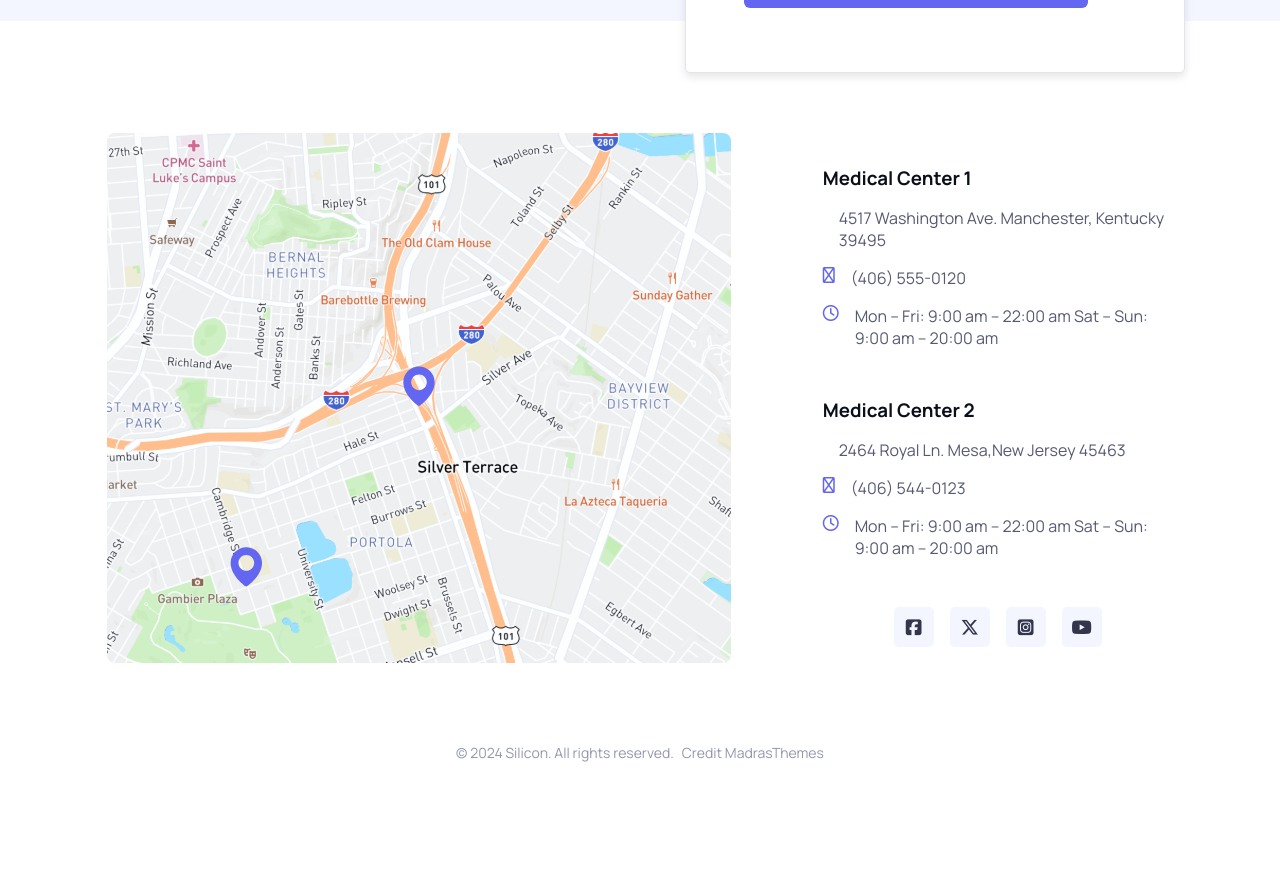
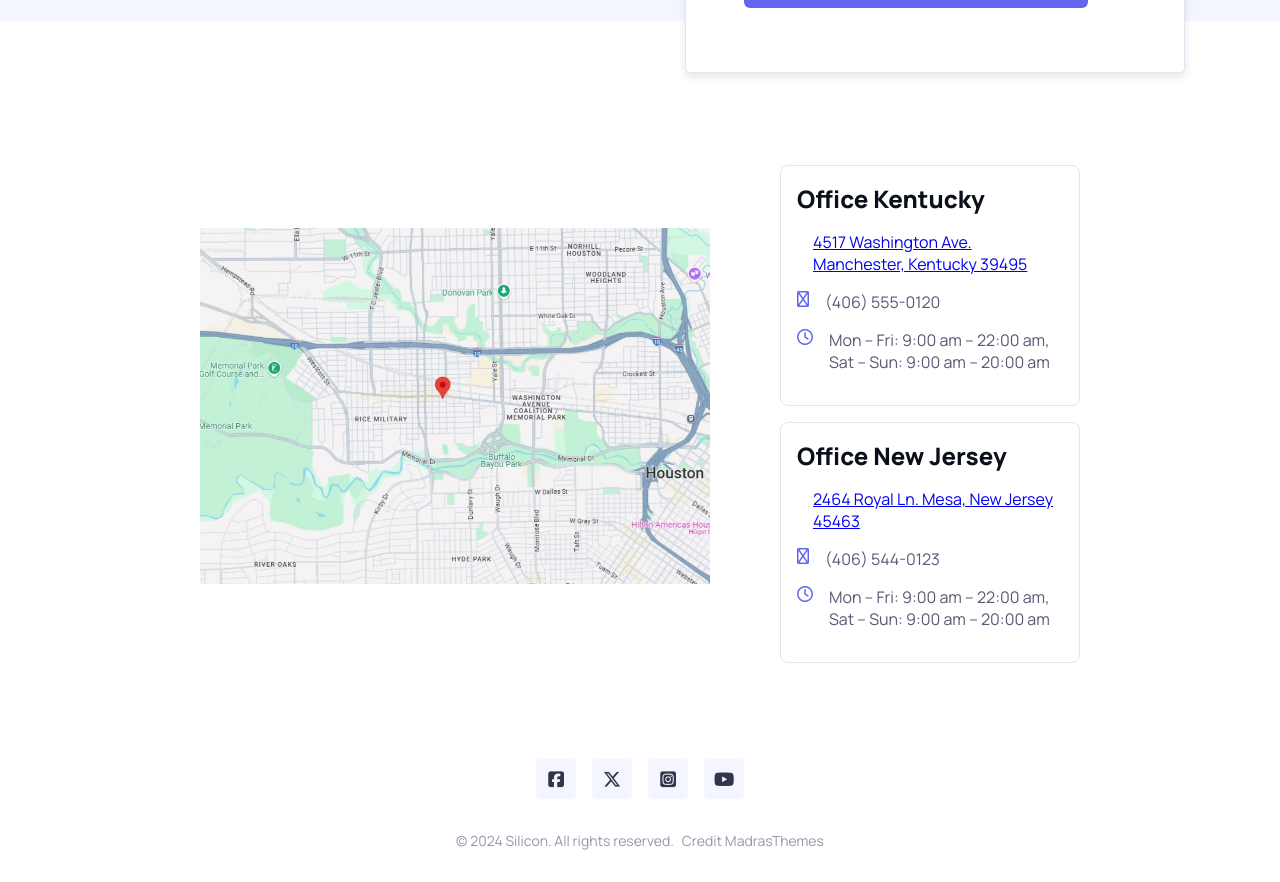
Before and after one commit to FeliciaDahl/SiliconReact, a React (Vite) app: page /contact in a window 1280 px wide. Shown: the part 679-1561 px from the top of the page. Before the commit the page ends 1473 px from the top, so only its background shows below. Built offline with nearby package versions, Linux system fonts and the light colour scheme; some icons are missing.

Commit message:
Added Locations

```diff
--- a/src/assets/contact.css
+++ b/src/assets/contact.css
@@ -51,9 +51,9 @@
 
 .consultation-card {
     background-color: var(--clr-bg-light);
-    width: 70%;
-    padding-top: 3rem;
-    padding-bottom: 2rem;
+    width: 100%;
+    padding: 2rem;
+
 
 }
 
@@ -83,7 +83,21 @@
 .map {
     width:100%;
 }
+.adress-cards {
+ display: flex;
+ flex-direction: column;
+ gap: 1rem;
+}
+.adress-card {
+    border: 1px solid var(--clr-br);
+    border-radius: 8px;
+    padding: 1rem;
 
+    &:hover, &:focus-visible {
+        background-color: var(--clr-bg-light);
+        cursor: pointer;
+    }
+}
 .info-items {
     display: flex;
     gap:1rem;
@@ -119,11 +133,46 @@
         font-size: 18px;
      }
 }
+.submitted-bg{
+    position: fixed;
+    top: 0;
+    left: 0;
+    right: 0;
+    bottom: 0;
+    background-color: rgba(0, 0, 0, 0.7);
+    display: flex;
+    justify-content: center;
+    align-items: center;
+    z-index: 1000;
+}
 
-span {
+.submitted-card{
+
+    background: var(--clr-bg);
+    padding: 20px;
+    border-radius: 8px;
+    text-align: center;
+
+    i {
+        color: var(--crl-primary);
+        font-size: 7em;
+        padding-top: 1rem;
+        padding-bottom: 2rem;
+    }
+}
+
+
+.submitted-btn {
+ display: flex;
+ justify-content: flex-end;
+
+}
+
+.input-error {
+
     font-size: 12px;
+    color: var(--clr-error);
 
-    color: var(--clr-error);
 }
 @media (min-width: 768px) {
 
@@ -142,47 +191,13 @@ span {
     .consultation-card {
         width: 100%;
     }
-
-}
-
-.submitted-bg{
-    position: fixed;
-    top: 0;
-    left: 0;
-    right: 0;
-    bottom: 0;
-    background-color: rgba(0, 0, 0, 0.7);
-    display: flex;
-    justify-content: center;
-    align-items: center;
-    z-index: 1000;
-}
-
-.submitted-card{
-
-    background: white;
-    padding: 20px;
-    border-radius: 8px;
-    text-align: center;
-
-    i {
-        color: var(--crl-primary);
-        font-size: 7em;
-        padding-top: 1rem;
-        padding-bottom: 2rem;
+    .map {
+        max-width: 720px;
     }
-
 
 }
 
 
-.submitted-btn {
-
- display: flex;
- justify-content: flex-end;
-
-
-}
 
 
 @media (min-width: 1200px) {
@@ -233,6 +248,6 @@ span {
         height: auto;
     }
    .adress-cards {
-    width: 350px;
+    width: 300px;
    }
  }
--- a/src/components/ConsultationForm.jsx
+++ b/src/components/ConsultationForm.jsx
@@ -1,7 +1,5 @@
 
 import React, { useState } from 'react'
-
-
 import { useForm } from 'react-hook-form'
 
 const ConsultationForm = () => {
@@ -20,7 +18,7 @@ const ConsultationForm = () => {
 
     <div className="submitted-bg">
     <div className="submitted-card">
-      <i class="fa-sharp fa-solid fa-square-check"></i>
+      <i className="fa-sharp fa-solid fa-square-check"></i>
         <h2 className='pb-1'>Thank you for contacting us!</h2>
         <p className='pb-2'>We will reach out to you within 1-3 days!</p>
         <div className='submitted-btn'>
@@ -64,7 +62,7 @@ if (res.ok) {
               <input className='consulation-input' type="text" {...register('name', {required: 'The name field is required',minLength: {
               value: 3,
               message: 'The name must be at least 3 characters long'},})}/></label>
-              <span>{errors.name && errors.name.message}</span>
+              <span className='input-error'>{errors.name && errors.name.message}</span>
           </div>
 
           <div className="pt-2">
@@ -72,7 +70,7 @@ if (res.ok) {
               <input className='consulation-input'{...register("email", {required: 'The email field is required', pattern: {
                 value: /^[a-zA-Z0-9._%+-]+@[a-zA-Z0-9.-]+\.[a-zA-Z]{2,}$/,
                 message: 'Please enter a valid email address'}})}/> </label>
-                <span>{errors.email && errors.email.message}</span>
+                <span className='input-error'>{errors.email && errors.email.message}</span>
           </div>
 
           <div className="pt-2">
@@ -85,7 +83,7 @@ if (res.ok) {
                 <option value="other">Other</option>
               </select>
             </label>
-            <span>{errors.select && errors.select.message}</span>
+            <span className='input-error'>{errors.select && errors.select.message}</span>
           </div>
           <div className="pt-2">
             <button  type='submit' className='btn btn-appointment'>
--- /dev/null
+++ b/src/components/LocationItems.jsx
@@ -0,0 +1,26 @@
+import React from 'react'
+
+const LocationItems = ({ location, onClick }) => {
+
+  return (
+    <div className="adress-card" onClick={onClick}>
+    <h3 className="h3-24 pb-1">{location.name}</h3>
+    <div className="information-list">
+      <div className="info-items">
+        <i className="fa-light fa-location-dot"></i>
+        <p>{location.address}</p>
+      </div>
+      <div className="info-items">
+        <i className="fa-regular fa-phone-volume"></i>
+        <p>{location.phone}</p>
+      </div>
+      <div className="info-items">
+        <i className="fa-regular fa-clock"></i>
+        <p>{location.hours}</p>
+      </div>
+    </div>
+  </div>
+);
+};
+
+export default LocationItems
--- /dev/null
+++ b/src/components/Locations.jsx
@@ -0,0 +1,45 @@
+import React, { useState } from 'react';
+import LocationItem from './LocationItems';
+import { Link } from 'react-router-dom';
+
+const locations = [
+  {
+    name: 'Office Kentucky',
+    address: (
+      <Link to="https://maps.app.goo.gl/ZQCPd96ZMzoTvpiw8" target="_blank" rel="noopener noreferrer">
+        4517 Washington Ave. Manchester, Kentucky 39495
+      </Link>
+    ),
+    phone: '(406) 555-0120',
+    hours: 'Mon – Fri: 9:00 am – 22:00 am, Sat – Sun: 9:00 am – 20:00 am',
+    mapImage: '../images/view-contact/Kentuckey.jpg', // Change to actual Kentucky map image
+  },
+  {
+    name: 'Office New Jersey',
+    address: (
+      <Link to="https://maps.app.goo.gl/LS8XHw22iuXt4GyB7" target="_blank" rel="noopener noreferrer">
+        2464 Royal Ln. Mesa, New Jersey 45463
+      </Link>
+    ),
+    phone: '(406) 544-0123',
+    hours: 'Mon – Fri: 9:00 am – 22:00 am, Sat – Sun: 9:00 am – 20:00 am',
+    mapImage: '../images/view-contact/NewJersey.jpg', // Change to actual New Jersey map image
+  },
+];
+
+const LocationComponent = () => {
+  const [selectedLocation, setSelectedLocation] = useState(locations[0]);
+
+  return (
+    <div className="location pt-2 pb-2">
+      <img className="map pb-1" src={selectedLocation.mapImage} alt="map" />
+      <div className="adress-cards">
+        {locations.map((location, index) => (
+          <LocationItem key={index} location={location} onClick={() => setSelectedLocation(location)} />
+        ))}
+      </div>
+    </div>
+  );
+};
+
+export default LocationComponent;
--- a/src/components/NavBar.jsx
+++ b/src/components/NavBar.jsx
@@ -8,6 +8,9 @@ const NavBar = () => {
         setIsDropdownOpen(prev => !prev);           //or:    setIsDropdownOpen(!isDropdownOpen); ??
     };
 
+    const handleMenuClick = () => {
+        setIsDropdownOpen(false)
+    }
     return (
         <nav className='drop-navigation'>
             <button className="btn-nav" onClick={toggleDropdown}>
@@ -17,10 +20,10 @@ const NavBar = () => {
 
             {isDropdownOpen && (
                 <div className="dropdown-menu">
-                    <NavLink className="drop-link" to="/">Home</NavLink>
-                    <NavLink className="drop-link" to="/feature">Features</NavLink>
-                    <NavLink className="drop-link" to="/contact">Contact</NavLink>
-                    <NavLink className="drop-link" to="/signin">Sign In</NavLink>
+                    <NavLink className="drop-link" to="/"onClick={handleMenuClick}>Home</NavLink>
+                    <NavLink className="drop-link" to="/feature"onClick={handleMenuClick}>Features</NavLink>
+                    <NavLink className="drop-link" to="/contact"onClick={handleMenuClick}>Contact</NavLink>
+                    <NavLink className="drop-link" to="/signin"onClick={handleMenuClick}>Sign In</NavLink>
                 </div>
             )}
         </nav>
--- a/src/views/Contact.jsx
+++ b/src/views/Contact.jsx
@@ -1,7 +1,8 @@
 import React from 'react'
-import { NavLink } from 'react-router-dom'
+import { Link, NavLink } from 'react-router-dom'
 import ContactUs from '../components/ContactUs'
 import ConsultationForm from '../components/ConsultationForm'
+import Locations from '../components/Locations'
 
 const Contact = () => {
   return (
@@ -31,51 +32,32 @@ const Contact = () => {
           </div>
         </div>
       </div>
-{           /* /////KOLLA DIV !ANDRA INFORMATIONLIST // */}
+
       <div className="location pt-2 pb-2">
 
-        <img className="map pb-1" src="../images/view-contact/map.svg" alt="map" />
-        <div className="adress-cards">
-          <div className="adress-card pb-2">
-            <h3 className='.h3-24 pb-1'>Medical Center 1</h3>
-            <div className="information-list">
-            <div className="info-items"><i className="fa-light fa-location-dot"></i><p>4517 Washington Ave. Manchester, Kentucky 39495</p></div>
-            <div className="info-items"><i className="fa-regular fa-phone-volume"></i><p>(406) 555-0120</p></div>
-            <div className="info-items"><i className="fa-regular fa-clock"></i><p>Mon – Fri: 9:00 am – 22:00 am
-                Sat – Sun: 9:00 am – 20:00 am</p></div>
-            </div>
-          </div>
-          <div className="adress-card">
-            <h3 className='.h3-24 pb-1'>Medical Center 2</h3>
-            <div className="information-list ">
-              <div className="info-items"><i className="fa-light fa-location-dot"></i><p>2464 Royal Ln. Mesa,New Jersey 45463</p></div>
-              <div className="info-items"><i className="fa-regular fa-phone-volume"></i><p>(406) 544-0123</p></div>
-              <div className="info-items"><i className="fa-regular fa-clock"></i><p>Mon – Fri: 9:00 am – 22:00 am
-                Sat – Sun: 9:00 am – 20:00 am</p></div>
-            </div>
-            </div>
+<Locations/>
+    </div>
             <div className="social pt-2">
               <div className="social-box">
-                <a href="http://www.facebook.com" target="_blank" rel="noopener noreferrer">
-                  <i className="fa-brands fa-square-facebook"></i></a>
+                <Link to="http://www.facebook.com" target="_blank" rel="noopener noreferrer">
+                  <i className="fa-brands fa-square-facebook"></i></Link>
               </div>
               <div className="social-box">
-                <a href="http://www.x.com" target="_blank" rel="noopener noreferrer">
-                  <i className="fa-brands fa-x-twitter"></i></a>
+                <Link to="http://www.x.com" target="_blank" rel="noopener noreferrer">
+                  <i className="fa-brands fa-x-twitter"></i></Link>
               </div>
               <div className="social-box">
-                <a href="http://www.instagram.com" target="_blank" rel="noopener noreferrer">
-                  <i className="fa-brands fa-square-instagram"></i></a>
+                <Link to="http://www.instagram.com" target="_blank" rel="noopener noreferrer">
+                  <i className="fa-brands fa-square-instagram"></i></Link>
               </div>
               <div className="social-box">
-                <a href="http://www.youtube.com" target="_blank" rel="noopener noreferrer">
-                  <i className="fa-brands fa-youtube"></i></a>
+                <Link to="http://www.youtube.com" target="_blank" rel="noopener noreferrer">
+                  <i className="fa-brands fa-youtube"></i></Link>
               </div>
-
           </div>
 
-        </div>
-      </div>
+
+
 
     </>
 
```
Also changed, not shown: public/images/view-contact/Kentuckey.jpg (added), public/images/view-contact/NewJersey.jpg (added).
